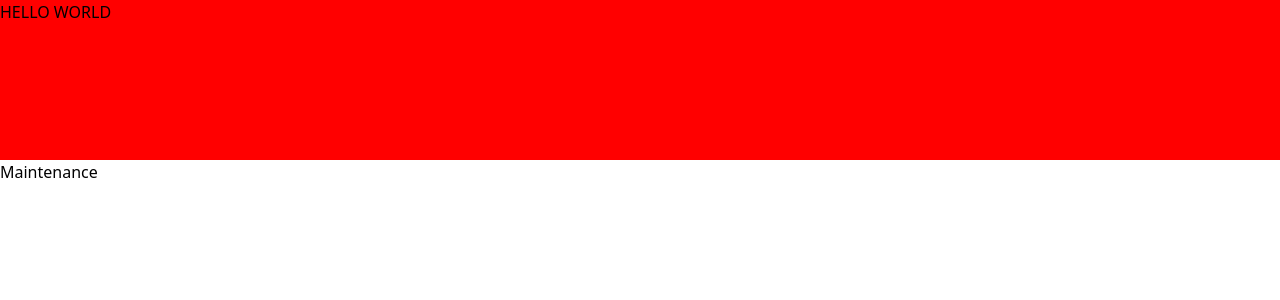
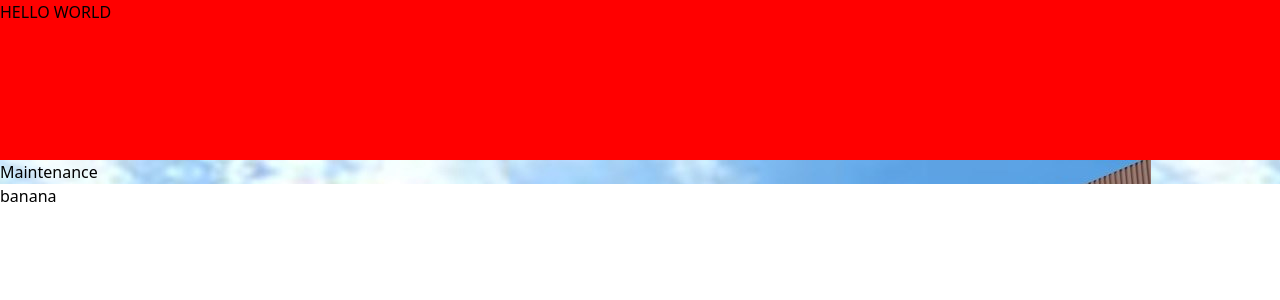
Before and after one commit to Maestro207/adefs, a Next.js app: page / in a window 1280 px wide. Shown: the top 300 px of the page. Built offline with nearby package versions, Linux system fonts and the light colour scheme.

Commit message:
naglagay ng bg

```diff
--- /dev/null
+++ b/app/burat.css
@@ -0,0 +1,4 @@
+.burat{
+    background-image: url("../assets/img/stclare.jpg");
+    background-attachment: scroll
+}
--- a/app/page.tsx
+++ b/app/page.tsx
@@ -9,10 +9,15 @@ import { useEffect, useState } from "react";
 import { redirect } from "next/navigation";
 import { SessionProvider } from "./providers";
 
+import "@/app/burat.css"
+
 export default function Home() {
 
 
   return(
-    <>Maintenance</>
+    <div className="tite">
+      <div className="burat bg-pink-500">Maintenance</div>
+      <div> banana</div>
+    </div>
   );
 }
```
Also changed, not shown: assets/img/stclare.jpg (added).
